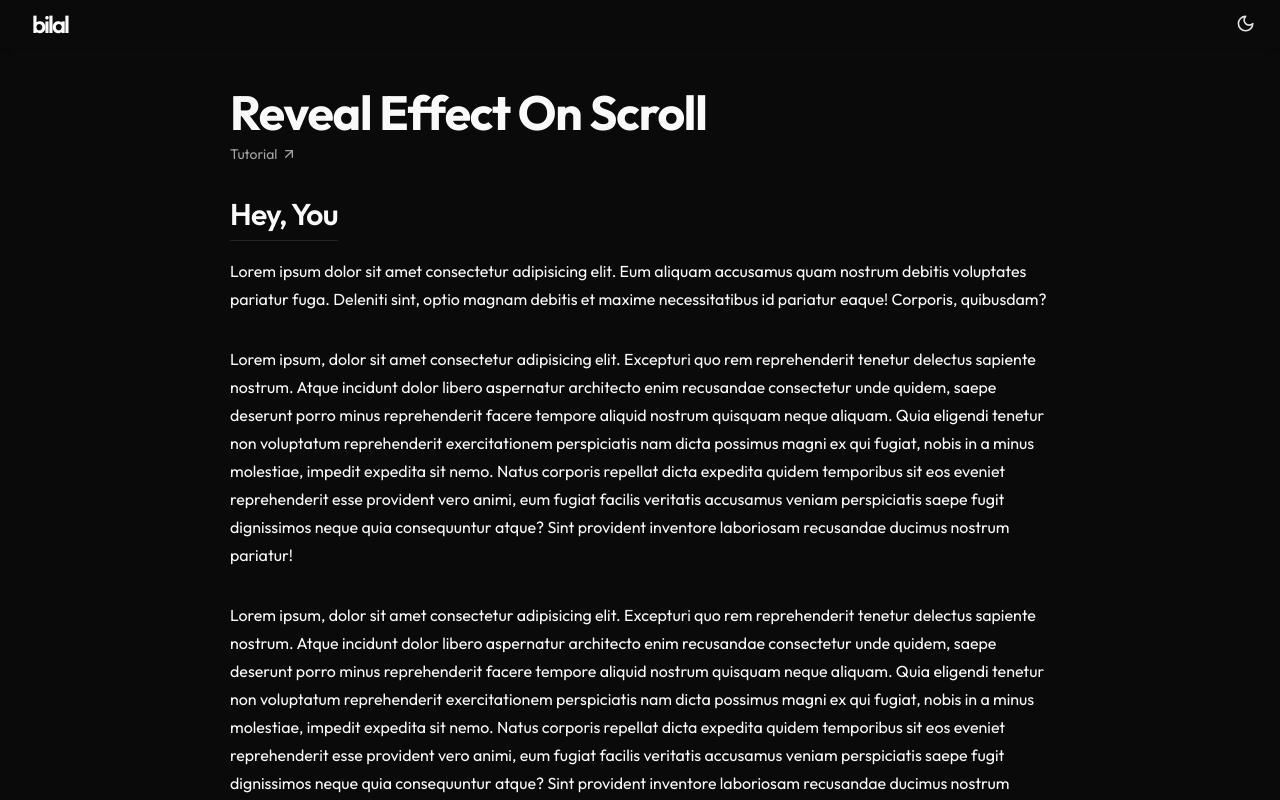
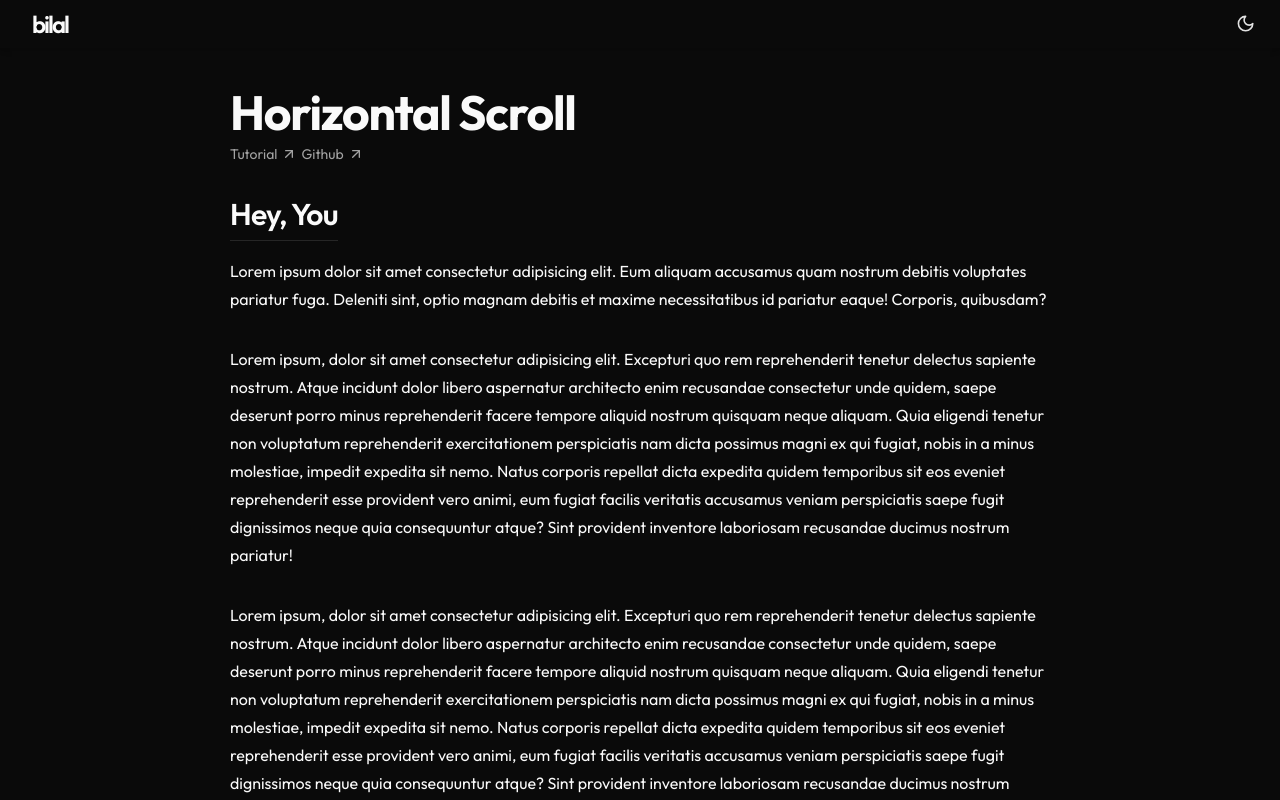
Before and after one commit to bilal-23/Framer-Motion, a Next.js app: page /reveal-effect-on-scroll in a window 1280 px wide. Shown: the top 800 px of the page. Built offline with nearby package versions, Linux system fonts and the light colour scheme.

Commit message:
add youtube and github links

```diff
--- a/app/(scroll-effects)/horizontal-scroll/page.tsx
+++ b/app/(scroll-effects)/horizontal-scroll/page.tsx
@@ -1,14 +1,24 @@
-import { TutorialLink } from "@/components/ui/tutorial-link"
+import { CONSTANTS } from "@/constants"
+
+import Heading from "@/components/tutorial-page/Heading"
 
 import { HorizontalScrollCarousel } from "./components/horizonstal-carousel"
+
+const youtubeUrl =
+  CONSTANTS.YOUTUBE + "4ehYkfh7P-I&list=PLA4qBVt61k3Phpwt7uqaptIg9NYZ5aNu_"
+const githubUrl =
+  CONSTANTS.GITHUB + "/(scroll-effects)/horizontal-scroll/page.tsx"
 
 export default function HorizontalScroll() {
   return (
     <>
-      <div className="space-y-2">
-        <h1>Horizontal Scroll</h1>
-        <TutorialLink href="https://www.youtube.com/watch?v=4ehYkfh7P-I&list=PLA4qBVt61k3Phpwt7uqaptIg9NYZ5aNu_" />
-      </div>
+      <Heading
+        heading="Horizontal Scroll"
+        href={{
+          tutorial: youtubeUrl,
+          github: githubUrl,
+        }}
+      />
       <div className="bg-secondary">
         <div className="flex h-48 items-center justify-center">
           <span className="font-semibold uppercase text-neutral-500">
--- a/app/(scroll-effects)/reveal-effect-on-scroll/page.tsx
+++ b/app/(scroll-effects)/reveal-effect-on-scroll/page.tsx
@@ -1,17 +1,28 @@
 "use client"
 
-import { TutorialLink } from "@/components/ui/tutorial-link"
+import { CONSTANTS } from "@/constants"
+
+import Heading from "@/components/tutorial-page/Heading"
 
 // import { CodeBlockContainer } from "./components/code-block"
 import { Reveal } from "./components/reveal"
 
+const youtubeUrl =
+  CONSTANTS.YOUTUBE +
+  "hjbxaYTMhy0&list=PLA4qBVt61k3Phpwt7uqaptIg9NYZ5aNu_&index=1&pp=iAQB"
+const githubUrl =
+  CONSTANTS.GITHUB + "/(scroll-effects)/reveal-effect-on-scroll/page.tsx"
+
 export default function ScrollEffectOnReveal() {
   return (
     <>
-      <div className="space-y-2">
-        <h1>Reveal Effect On Scroll</h1>
-        <TutorialLink href="https://www.youtube.com/watch?v=hjbxaYTMhy0&list=PLA4qBVt61k3Phpwt7uqaptIg9NYZ5aNu_&index=1&pp=iAQB" />
-      </div>
+      <Heading
+        heading="Horizontal Scroll"
+        href={{
+          tutorial: youtubeUrl,
+          github: githubUrl,
+        }}
+      />
       <div className="space-y-4">
         <Reveal>
           <h2>Hey, You</h2>
--- /dev/null
+++ b/components/tutorial-page/Heading.tsx
@@ -0,0 +1,20 @@
+import { ResourceLink } from "./resource-link"
+
+interface Props {
+  heading: string
+  href: {
+    tutorial: string
+    github: string
+  }
+}
+export default function Heading({ heading, href }: Props) {
+  return (
+    <div className="space-y-2">
+      <h1>{heading}</h1>
+      <div className="flex items-center gap-1">
+        <ResourceLink title="Tutorial" href={href.tutorial} />
+        <ResourceLink title="Github" href={href.github} />
+      </div>
+    </div>
+  )
+}
--- a/components/ui/tutorial-link.tsx
+++ b/components/tutorial-page/resource-link.tsx
@@ -2,13 +2,14 @@ import Link from "next/link"
 
 import { cn } from "@/lib/utils"
 
-import { ArrowRightUp } from "./icons"
+import { ArrowRightUp } from "../ui/icons"
 
 interface Props {
+  title: string
   href: string
   className?: string
 }
-export function TutorialLink({ href, className }: Props) {
+export function ResourceLink({ title, href, className }: Props) {
   return (
     <Link
       href={href}
@@ -18,7 +19,7 @@ export function TutorialLink({ href, className }: Props) {
         className
       )}
     >
-      Tutorial
+      {title}
       <ArrowRightUp className="size-4" />
     </Link>
   )
--- /dev/null
+++ b/constants.tsx
@@ -0,0 +1,4 @@
+export const CONSTANTS = {
+  YOUTUBE: `https://www.youtube.com/watch?v=`,
+  GITHUB: `https://github.com/bilal-23/Framer-Motion/blob/main/app`,
+}
```
